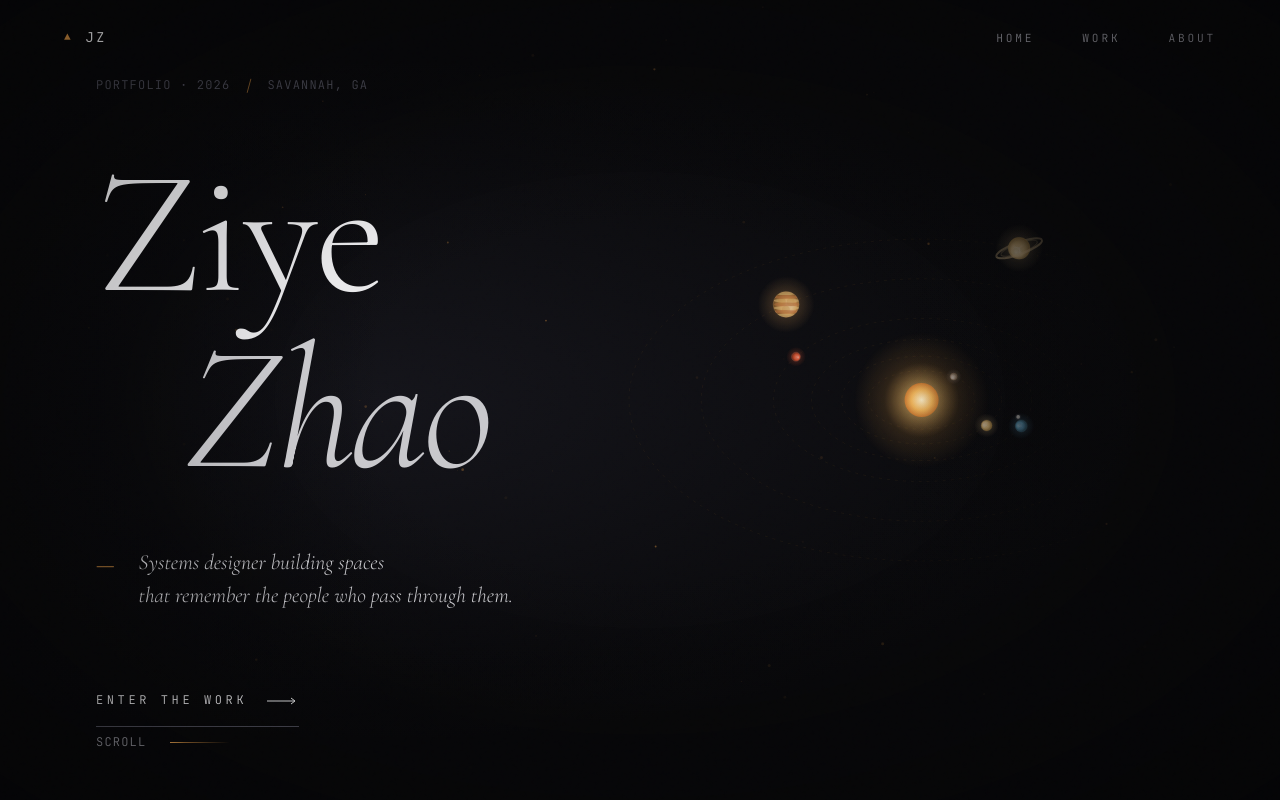
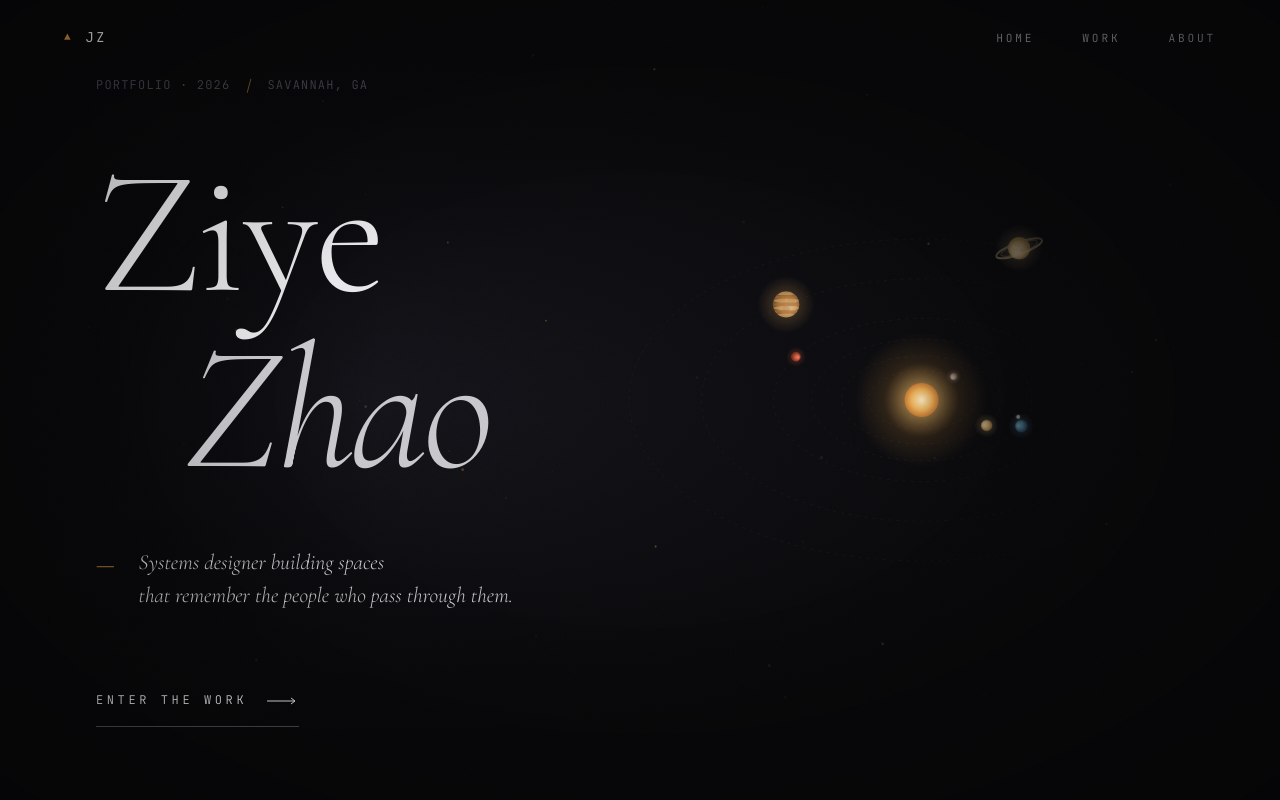
Before and after one commit to Skillswye/Portfolio, a React (Vite) app: page / in a window 1280 px wide. Shown: the top 800 px of the page. Built offline with nearby package versions, Linux system fonts and the light colour scheme; a web font is replaced by a local one.

Commit message:
Remove scroll hint from hero

```diff
--- a/src/components/Hero.css
+++ b/src/components/Hero.css
@@ -5,7 +5,7 @@
   flex-direction: column;
   justify-content: center;
   align-items: flex-start;
-  padding: 0 6rem;
+  padding: 4rem 6rem 0;
   overflow: hidden;
   background: radial-gradient(
     ellipse at 30% 50%,
@@ -117,6 +117,7 @@
 .hero__cta {
   opacity: 0;
   animation: hero-rise 1.2s cubic-bezier(0.16, 1, 0.3, 1) 1.3s forwards;
+  margin-bottom: 4rem;
 }
 
 .hero__cta-link {
@@ -139,43 +140,6 @@
   gap: 2rem;
 }
 
-.hero__scroll-hint {
-  position: absolute;
-  bottom: 3rem;
-  left: 6rem;
-  display: flex;
-  align-items: center;
-  gap: 1.5rem;
-  z-index: 5;
-  color: var(--bone);
-  opacity: 0;
-  animation: hero-rise 1.2s ease-out 2s forwards;
-}
-
-.hero__scroll-line {
-  width: 60px;
-  height: 1px;
-  background: linear-gradient(to right, var(--ember), transparent);
-  position: relative;
-  overflow: hidden;
-}
-
-.hero__scroll-line::after {
-  content: '';
-  position: absolute;
-  top: 0;
-  left: -100%;
-  width: 100%;
-  height: 100%;
-  background: linear-gradient(to right, transparent, var(--ember-bright), transparent);
-  animation: scroll-pulse 2.5s ease-in-out infinite;
-}
-
-@keyframes scroll-pulse {
-  0% { left: -100%; }
-  100% { left: 100%; }
-}
-
 @keyframes hero-rise {
   from {
     opacity: 0;
@@ -187,9 +151,13 @@
   }
 }
 
+@media (max-width: 1024px) {
+  .hero { padding: 4rem 3rem 0; }
+  .hero__hint { right: 3rem; }
+}
+
 @media (max-width: 768px) {
-  .hero { padding: 0 1.5rem; }
-  .hero__scroll-hint { left: 1.5rem; bottom: 2rem; }
+  .hero { padding: 6rem 1.5rem 0; }
   .hero__name { margin-bottom: 2rem; }
   .hero__tagline p { font-size: 1.1rem; }
   .hero__tagline { margin-bottom: 2.5rem; }
--- a/src/components/Hero.jsx
+++ b/src/components/Hero.jsx
@@ -690,11 +690,6 @@ export default function Hero() {
           </Link>
         </div>
       </div>
-
-      <div className="hero__scroll-hint">
-        <span className="mono">Scroll</span>
-        <div className="hero__scroll-line" />
-      </div>
     </section>
   )
 }
--- a/src/components/Nav.css
+++ b/src/components/Nav.css
@@ -145,6 +145,12 @@
   color: var(--bone) !important;
 }
 
+@media (max-width: 1024px) {
+  .nav { padding: 1.25rem 2rem; }
+  .nav--scrolled { padding: 1rem 2rem; }
+  .nav__links { gap: 2rem; }
+}
+
 @media (max-width: 768px) {
   .nav { padding: 1rem 1.5rem; }
   .nav--scrolled { padding: 0.75rem 1.5rem; }
```
